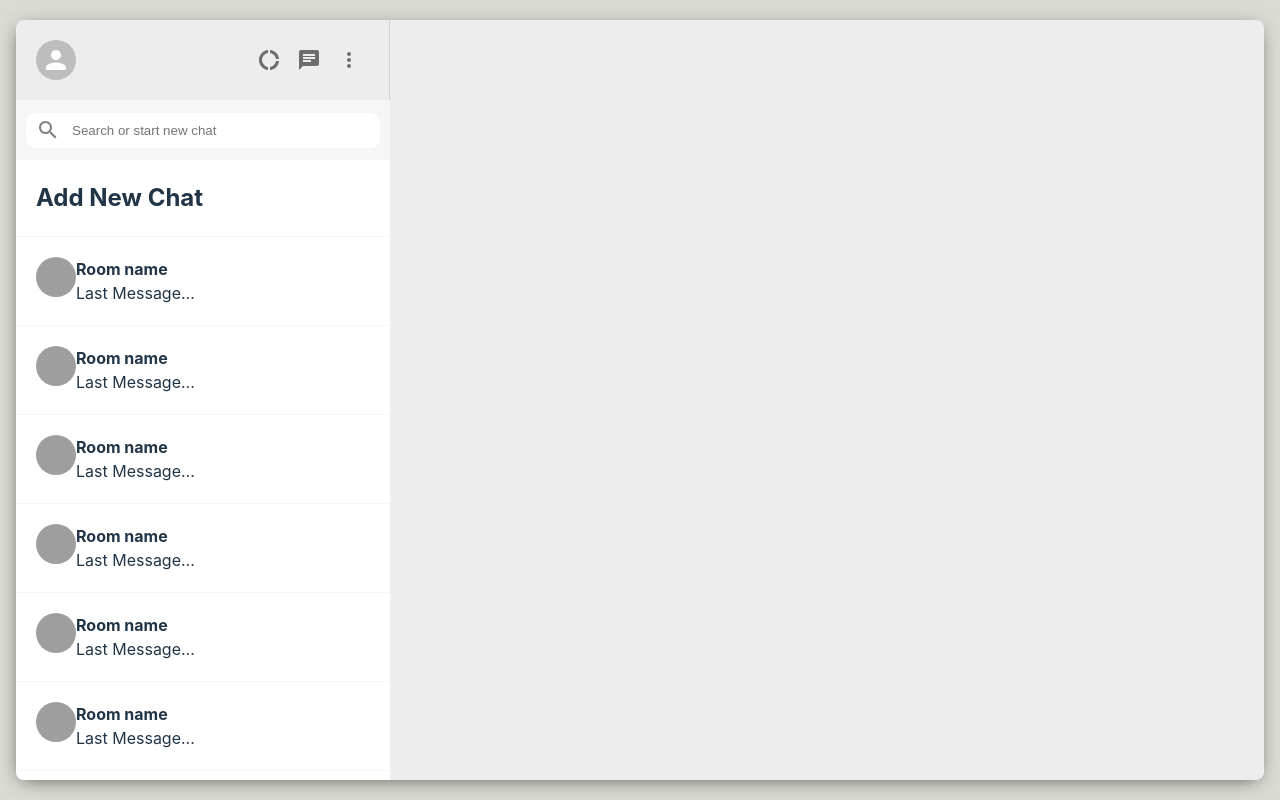
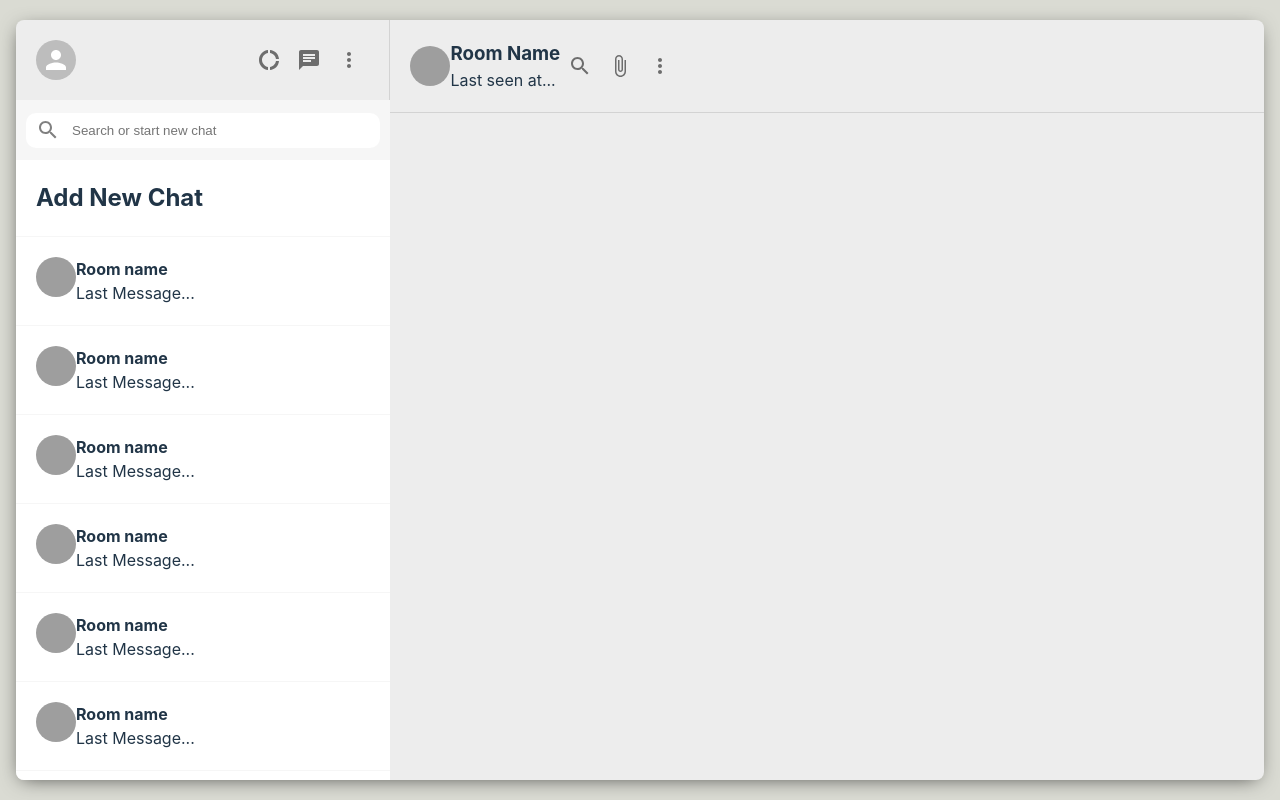
Before and after one commit to salus7r/WhatsApp-Clone---Firebase, a React (Vite) app: page / in a window 1280 px wide. Built offline with nearby package versions, Linux system fonts and the light colour scheme; grey boxes are pictures that could not be loaded.

Commit message:
added chat container with the header styles + utilized custom hook for random avatar

```diff
--- a/src/components/Chat/chat.css
+++ b/src/components/Chat/chat.css
@@ -0,0 +1,10 @@
+.chat {
+	flex: 0.7;
+}
+
+.chat__header {
+	padding: 20px;
+	display: flex;
+	align-items: center;
+	border-bottom: 1px solid lightgrey;
+}
--- a/src/components/Chat/index.tsx
+++ b/src/components/Chat/index.tsx
@@ -1,13 +1,39 @@
-import React from 'react';
+import React from "react";
+import { Avatar, IconButton } from "@mui/material";
+import { AttachFile, MoreVert, SearchOutlined } from "@mui/icons-material";
 
+import useSeedAvatar from "./../../hooks/useSeedAvatar";
 import "./chat.css";
 
-type Props = {}
+type Props = {};
 
-const Chat = (props: Props) => {
-    return (
-        <div className="chat"></div>
-    )
-}
+const Chat: React.FC<Props> = (props) => {
+	const seed = useSeedAvatar();
 
-export default Chat
+	return (
+		<div className="chat">
+			<div className="chat__header">
+				<Avatar src={seed} />
+				<div className="chat__headerInfo">
+					<h3>Room Name</h3>
+					<p>Last seen at...</p>
+				</div>
+				<div className="chat__headerRight">
+					<IconButton title={"Search"}>
+						<SearchOutlined />
+					</IconButton>
+					<IconButton title={"Attachments"}>
+						<AttachFile />
+					</IconButton>
+					<IconButton title={"More"}>
+						<MoreVert />
+					</IconButton>
+				</div>
+			</div>
+			<div className="chat__body"></div>
+			<div className="chat__footer"></div>
+		</div>
+	);
+};
+
+export default Chat;
```
